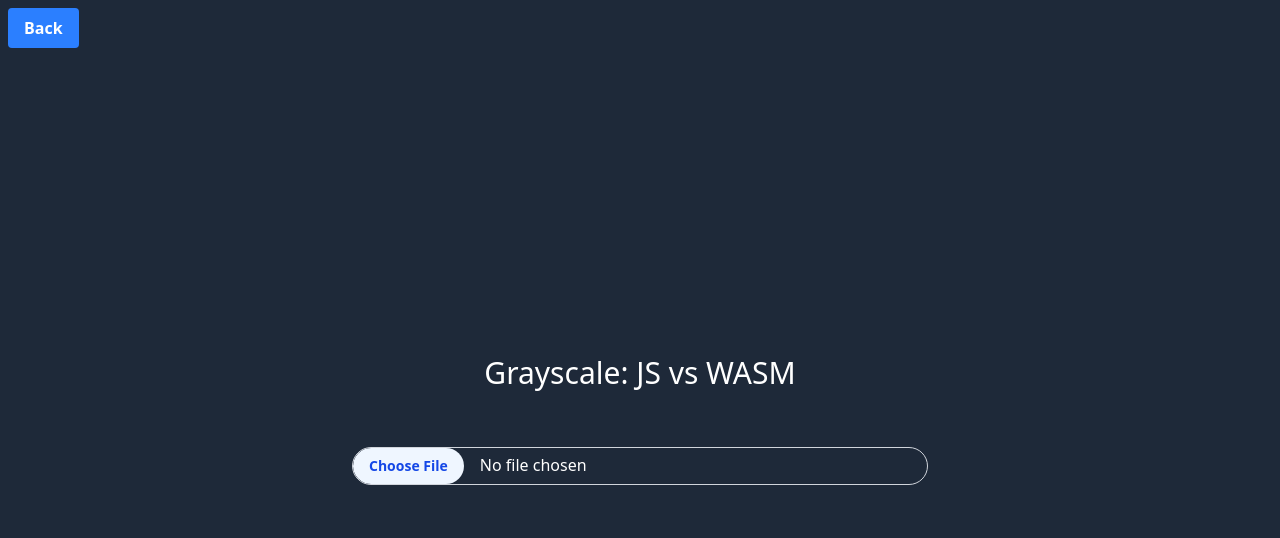
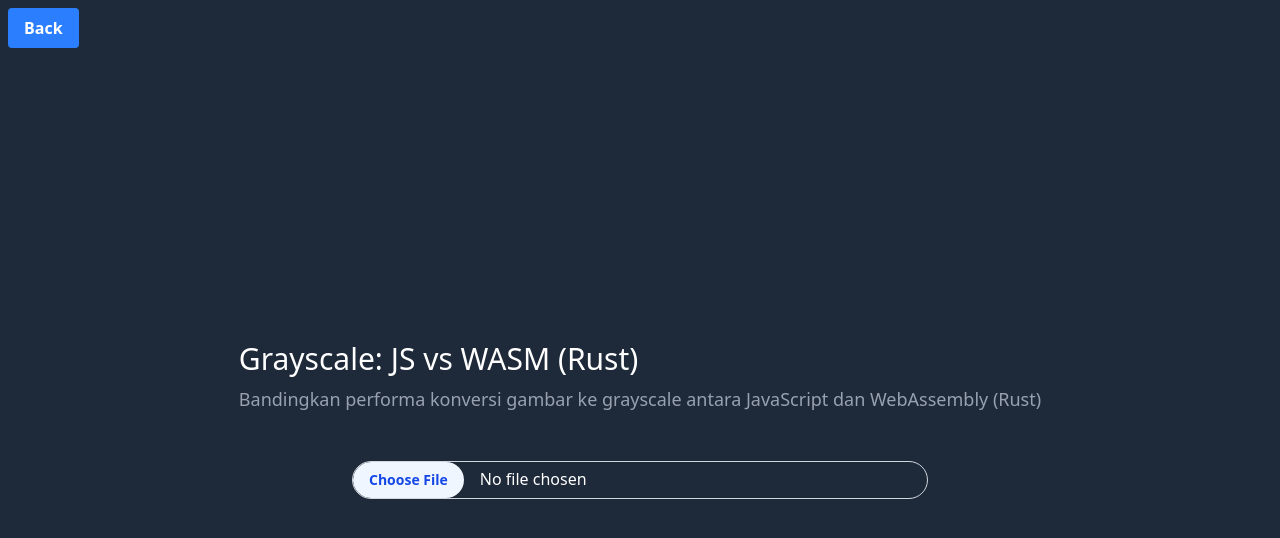
Before and after one commit to ryokf/wasm-image-processing-comparison, a React (Vite) app in the folder frontend/: page /grayscale in a window 1280 px wide. Shown: the top 538 px of the page. Built offline with nearby package versions, Linux system fonts and the light colour scheme.

Commit message:
feat: implement grayscale image processing and update GrayscalePages component

```diff
--- a/frontend/src/layouts/layout.jsx
+++ b/frontend/src/layouts/layout.jsx
@@ -24,18 +24,18 @@ const Layout = ({
     const handleProcess = async () => {
         await setLoading(true);
         for (let i = 0; i < 10; i++) {
-            const wasmResult = await handleProcessWasm();
+            // const wasmResult = await handleProcessWasm();
             const jsResult = handleProcessJS();
-            setPsnrValue(calculatePSNR(jsResult.result, wasmResult.result).toFixed(2));
+            // setPsnrValue(calculatePSNR(jsResult.result, wasmResult.result).toFixed(2));
             // console.log(calculatePSNR(jsResult.result, wasmResult.result).toFixed(2));
-            setBenchmarkTime(prev => [...prev, {
-                js: jsResult.time,
-                wasm: wasmResult.time,
-            }])
-            setBenchmarkMemory(prev => [...prev, {
-                js: jsResult.memory,
-                wasm: wasmResult.memory,
-            }])
+            // setBenchmarkTime(prev => [...prev, {
+                // js: jsResult.time,
+                // wasm: wasmResult.time,
+            // }])
+            // setBenchmarkMemory(prev => [...prev, {
+                // js: jsResult.memory,
+                // wasm: wasmResult.memory,
+            // }])
         }
         await setLoading(false);
     }
@@ -84,7 +84,7 @@ const Layout = ({
                         </div>
                         {children}
                         <div className="grid grid-cols-1 lg:grid-cols-2 gap-4 w-full lg:w-3/4 m-auto">
-                            {
+                            {/* {
                                 benchmarkMemory.length != 0 &&
                                 <Result
                                     benchmarkData={benchmarkMemory}
@@ -104,7 +104,7 @@ const Layout = ({
                                     subtitle="This chart shows the execution time of both JS and WASM implementations during the Gaussian Blur operation."
                                     unit="ms"
                                 ></Result>
-                            }
+                            } */}
                         </div>
                     </>
                 )
--- /dev/null
+++ b/frontend/src/lib/grayscale.js
@@ -0,0 +1,9 @@
+export function grayscaleJS(imageData) {
+    const data = new Uint8ClampedArray(imageData.data);
+    for (let i = 0; i < data.length; i += 4) {
+        const r = data[i], g = data[i + 1], b = data[i + 2];
+        const y = 0.21 * r + 0.72 * g + 0.07 * b;
+        data[i] = data[i + 1] = data[i + 2] = y;
+    }
+    return new ImageData(data, imageData.width, imageData.height);
+}
--- a/frontend/src/pages/GrayscalePages.jsx
+++ b/frontend/src/pages/GrayscalePages.jsx
@@ -1,11 +1,63 @@
-import Layout from '../layouts/layout'
+import { useRef, useState } from "react";
+import Layout from "../layouts/layout";
+
+import { drawToCanvas } from "../helpers/drawToCanvas";
+import __wbg_init from "../../pkg/wasm_image_processing_comparison";
+import { grayscaleJS } from "../lib/grayscale";
+import { calculatePSNR } from "../helpers/calculatePSNR";
 
 const GrayscalePages = () => {
+  const [file, setFile] = useState(null);
+  const [original, setOriginal] = useState(null);
+  const canvasOriginalRef = useRef(null);
+  const canvasJSRef = useRef(null);
+  const canvasWasmRef = useRef(null);
+
+  const handleUpload = (e) => {
+    const file = e.target.files[0];
+    if (!file) return;
+    setFile(file);
+    const img = new Image();
+    img.src = URL.createObjectURL(file);
+    img.onload = () => {
+      const canvas = canvasOriginalRef.current;
+      const ctx = canvas.getContext("2d");
+      canvas.width = img.width;
+      canvas.height = img.height;
+      ctx.drawImage(img, 0, 0);
+      const imageData = ctx.getImageData(0, 0, img.width, img.height);
+      setOriginal(imageData);
+    };
+  };
+
+  const processJS = () => {
+        if (!original) return;
+        const t0 = performance.now();
+        const result = grayscaleJS(original);
+        const t1 = performance.now();
+        drawToCanvas(result, canvasJSRef.current);
+        console.log(`JS grayscale: ${ (t1 - t0).toFixed(2) } ms`);
+        const psnrValue = calculatePSNR(original.data, result.data);
+        console.log(`JS PSNR: ${ psnrValue.toFixed(2) } dB`);
+    };
+
+
+
   return (
-    <Layout title={"Grayscale: JS vs WASM"}>
+    <Layout
+      title={"Grayscale: JS vs WASM (Rust)"}
+      subtitle={
+        "Bandingkan performa konversi gambar ke grayscale antara JavaScript dan WebAssembly (Rust)"
+      }
+      handleUpload={handleUpload}
+      file={file}
+      canvasOriginalRef={canvasOriginalRef}
+      canvasJSRef={canvasJSRef}
+      canvasWasmRef={canvasWasmRef}
+      handleProcessJS={processJS}
+      // handleProcessWasm={processWasm}
+    ></Layout>
+  );
+};
 
-    </Layout>
-  )
-}
-
-export default GrayscalePages
+export default GrayscalePages;
```
